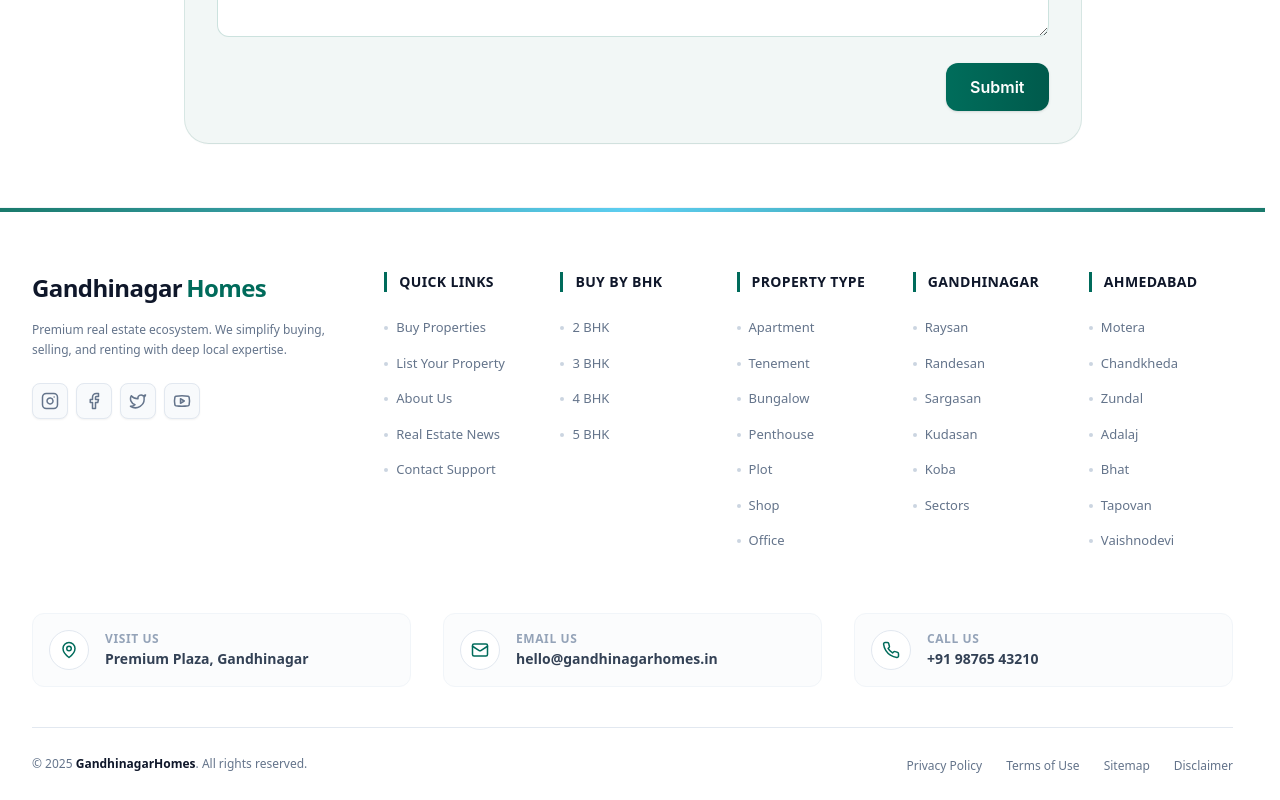
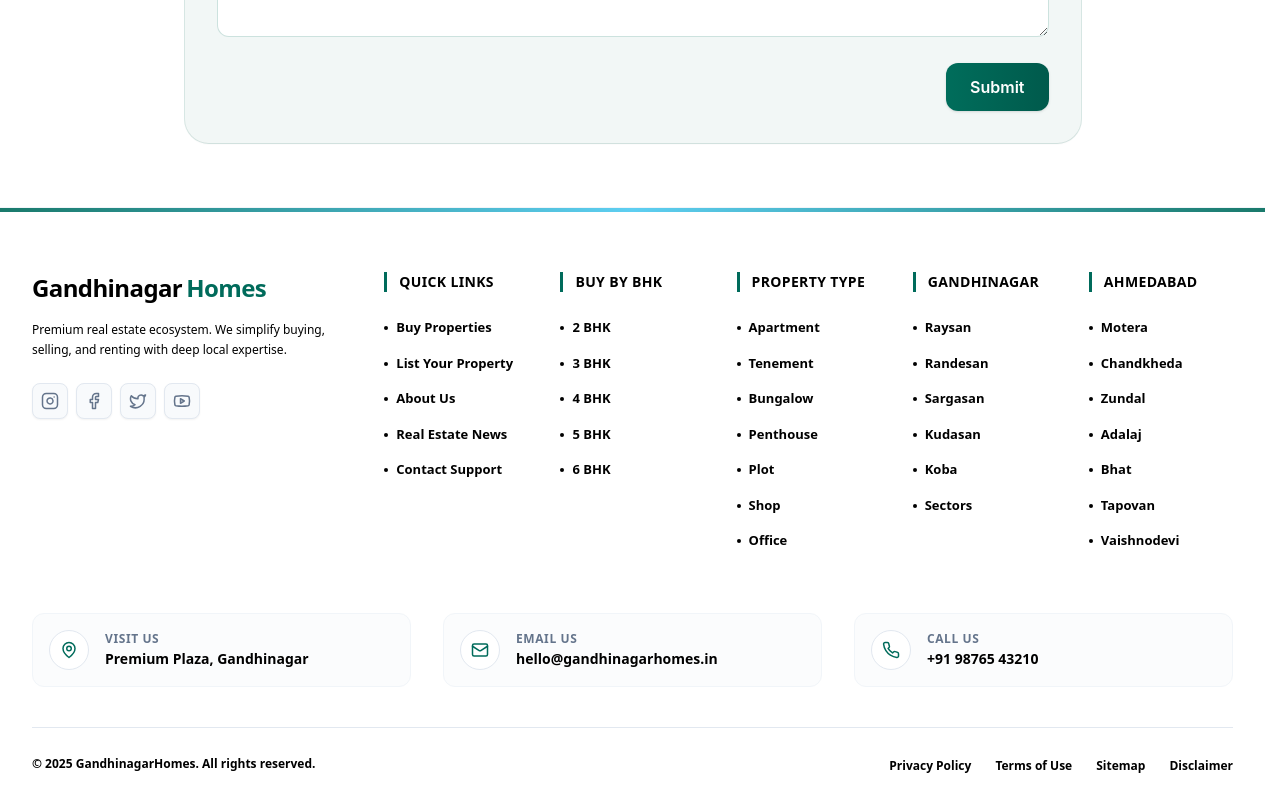
Before and after one commit to Mahammadrauf/gandhinagarhome, a Next.js app: page / in a window 1280 px wide. Shown: the part 6252-7052 px from the top of the page. Built offline with nearby package versions, Linux system fonts and the light colour scheme.

Commit message:
last changes

```diff
--- a/app/properties/[id]/page.tsx
+++ b/app/properties/[id]/page.tsx
@@ -56,9 +56,9 @@ const LinkItem: React.FC<LinkItemProps> = ({ href, label }) => (
   <li>
     <a
       href={href}
-      className="group flex items-center gap-2 text-[13px] font-medium text-slate-500 hover:text-[#006B5B] transition-all duration-300 py-1.5 hover:translate-x-1"
+      className="group flex items-center gap-2 text-[13px] font-medium text-black hover:text-[#006B5B] transition-all duration-300 py-1.5 hover:translate-x-1"
     >
-      <span className="w-1 h-1 rounded-full bg-slate-300 group-hover:bg-[#006B5B] group-hover:w-2 transition-all duration-300" />
+      <span className="w-1 h-1 rounded-full bg-black group-hover:bg-[#006B5B] group-hover:w-2 transition-all duration-300" />
       {label}
     </a>
   </li>
@@ -282,6 +282,7 @@ export default function PropertyDetailsPage({ params }: { params: { id: string }
     { label: '3 BHK', href: '/listings?beds=3' },
     { label: '4 BHK', href: '/listings?beds=4' },
     { label: '5 BHK', href: '/listings?beds=5' },
+    { label: '6 BHK', href: '/listings?beds=6' },
   ];
 
   const propertyTypeLinks = [
--- a/components/Footer.tsx
+++ b/components/Footer.tsx
@@ -1,5 +1,5 @@
 import React from 'react';
-import PropTypes from 'prop-types'; // 1. Import PropTypes
+import PropTypes from 'prop-types';
 import {
   Instagram,
   Facebook,
@@ -21,22 +21,22 @@ interface SocialIconProps {
   label: string;
 }
 
-// --- HELPER COMPONENTS (Moved Outside) ---
+// --- HELPER COMPONENTS ---
 
-// 2. Defined outside Footer to prevent recreation on re-renders
 const LinkItem: React.FC<LinkItemProps> = ({ href, label }) => (
   <li>
     <a
       href={href}
-      className="group flex items-center gap-2 text-[13px] font-medium text-slate-500 hover:text-[#006B5B] transition-all duration-300 py-1.5 hover:translate-x-1"
+      // CHANGED: text-slate-500 to text-black
+      className="group flex items-center gap-2 text-[13px] font-semibold text-black hover:text-[#006B5B] transition-all duration-300 py-1.5 hover:translate-x-1"
     >
-      <span className="w-1 h-1 rounded-full bg-slate-300 group-hover:bg-[#006B5B] group-hover:w-2 transition-all duration-300" />
+      {/* CHANGED: bg-slate-300 to bg-slate-900 for the bullet dot */}
+      <span className="w-1 h-1 rounded-full bg-black group-hover:bg-[#006B5B] group-hover:w-2 transition-all duration-300" />
       {label}
     </a>
   </li>
 );
 
-// 3. Added Prop Validation to stop the red underlines
 LinkItem.propTypes = {
   href: PropTypes.string.isRequired,
   label: PropTypes.string.isRequired,
@@ -65,6 +65,7 @@ const Footer = () => {
     { label: '3 BHK', href: '/listings?beds=3' },
     { label: '4 BHK', href: '/listings?beds=4' },
     { label: '5 BHK', href: '/listings?beds=5' },
+    { label: '6 BHK', href: '/listings?beds=6' },
   ];
 
   const propertyTypeLinks = [
@@ -97,25 +98,24 @@ const Footer = () => {
   ];
 
   // --- STYLES ---
-  const headingClass = "text-sm font-bold text-slate-900 border-l-[3px] border-[#006B5B] pl-3 mb-5 uppercase tracking-wide";
+  const headingClass = "text-sm font-bold text-black border-l-[3px] border-[#006B5B] pl-3 mb-5 uppercase tracking-wide";
 
   return (
-    <footer className="bg-white pt-16 pb-6 relative font-sans text-slate-600 border-t border-slate-100">
+    <footer className="bg-white pt-16 pb-6 relative font-sans text-black border-t border-slate-100">
 
-      {/* --- DECORATIVE TOP LINE --- */}
       <div className="absolute top-0 left-0 w-full h-1 bg-gradient-to-r from-[#006B5B] via-[#4CC9F0] to-[#006B5B] opacity-90" />
 
       <div className="container mx-auto px-4 lg:px-8">
 
-        {/* --- MAIN GRID --- */}
         <div className="grid grid-cols-2 md:grid-cols-3 lg:grid-cols-4 xl:grid-cols-7 gap-8 gap-y-12 mb-14">
 
           {/* 1. BRAND & SOCIAL */}
           <div className="col-span-2 md:col-span-1 xl:col-span-2 pr-4">
-            <h3 className="text-2xl font-extrabold text-slate-900 mb-4 tracking-tight flex items-center gap-1">
+            <h3 className="text-2xl font-extrabold text-black mb-4 tracking-tight flex items-center gap-1">
               Gandhinagar<span className="text-[#006B5B]">Homes</span>
             </h3>
-            <p className="text-xs leading-relaxed text-slate-500 mb-6 max-w-xs">
+            {/* CHANGED: text-slate-500 to text-black */}
+            <p className="text-xs leading-relaxed text-black font-medium mb-6 max-w-xs">
               Premium real estate ecosystem. We simplify buying, selling, and renting with deep local expertise.
             </p>
 
@@ -174,40 +174,40 @@ const Footer = () => {
 
         {/* --- CONTACT STRIP --- */}
         <div className="grid grid-cols-1 md:grid-cols-3 gap-4 lg:gap-8 mb-10">
-            {/* Address Card */}
             <div className="group flex items-center gap-4 p-4 rounded-xl border border-slate-100 bg-slate-50/50 hover:bg-white hover:border-[#006B5B]/30 hover:shadow-md transition-all duration-300 cursor-pointer">
               <div className="w-10 h-10 rounded-full bg-white border border-slate-200 flex items-center justify-center shrink-0 text-[#006B5B] group-hover:bg-[#006B5B] group-hover:text-white transition-colors duration-300">
                 <MapPin size={18} />
               </div>
               <div>
-                <h4 className="text-xs font-bold text-slate-400 uppercase tracking-wider mb-0.5">Visit Us</h4>
-                <p className="text-sm font-semibold text-slate-700 group-hover:text-slate-900">
+                <h4 className="text-xs font-bold text-slate-500 uppercase tracking-wider mb-0.5">Visit Us</h4>
+                {/* CHANGED: text-slate-700 to text-black */}
+                <p className="text-sm font-bold text-black group-hover:text-black">
                   Premium Plaza, Gandhinagar
                 </p>
               </div>
             </div>
 
-            {/* Email Card */}
             <a href="mailto:hello@gandhinagarhomes.in" className="group flex items-center gap-4 p-4 rounded-xl border border-slate-100 bg-slate-50/50 hover:bg-white hover:border-[#006B5B]/30 hover:shadow-md transition-all duration-300">
               <div className="w-10 h-10 rounded-full bg-white border border-slate-200 flex items-center justify-center shrink-0 text-[#006B5B] group-hover:bg-[#006B5B] group-hover:text-white transition-colors duration-300">
                 <Mail size={18} />
               </div>
               <div>
-                <h4 className="text-xs font-bold text-slate-400 uppercase tracking-wider mb-0.5">Email Us</h4>
-                <p className="text-sm font-semibold text-slate-700 group-hover:text-[#006B5B] transition-colors">
+                <h4 className="text-xs font-bold text-slate-500 uppercase tracking-wider mb-0.5">Email Us</h4>
+                {/* CHANGED: text-slate-700 to text-black */}
+                <p className="text-sm font-bold text-black group-hover:text-[#006B5B] transition-colors">
                   hello@gandhinagarhomes.in
                 </p>
               </div>
             </a>
 
-            {/* Phone Card */}
             <a href="tel:+919876543210" className="group flex items-center gap-4 p-4 rounded-xl border border-slate-100 bg-slate-50/50 hover:bg-white hover:border-[#006B5B]/30 hover:shadow-md transition-all duration-300">
               <div className="w-10 h-10 rounded-full bg-white border border-slate-200 flex items-center justify-center shrink-0 text-[#006B5B] group-hover:bg-[#006B5B] group-hover:text-white transition-colors duration-300">
                 <Phone size={18} />
               </div>
               <div>
-                <h4 className="text-xs font-bold text-slate-400 uppercase tracking-wider mb-0.5">Call Us</h4>
-                <p className="text-sm font-semibold text-slate-700 group-hover:text-[#006B5B] transition-colors">
+                <h4 className="text-xs font-bold text-slate-500 uppercase tracking-wider mb-0.5">Call Us</h4>
+                {/* CHANGED: text-slate-700 to text-black */}
+                <p className="text-sm font-bold text-black group-hover:text-[#006B5B] transition-colors">
                   +91 98765 43210
                 </p>
               </div>
@@ -216,14 +216,16 @@ const Footer = () => {
 
         {/* --- BOTTOM BAR --- */}
         <div className="border-t border-slate-200 pt-6 flex flex-col md:flex-row items-center justify-between gap-4">
-          <p className="text-xs text-slate-500 font-medium text-center md:text-left">
-            &copy; {new Date().getFullYear()} <span className="text-slate-900 font-bold">GandhinagarHomes</span>. All rights reserved.
+          {/* CHANGED: text-slate-500 to text-black */}
+          <p className="text-xs text-black font-semibold text-center md:text-left">
+            &copy; {new Date().getFullYear()} <span className="text-black font-bold">GandhinagarHomes</span>. All rights reserved.
           </p>
 
           <ul className="flex flex-wrap justify-center gap-x-6 gap-y-2">
             {['Privacy Policy', 'Terms of Use', 'Sitemap', 'Disclaimer'].map((item) => (
               <li key={item}>
-                <a href={`/${item.toLowerCase().replace(/ /g, '-')}`} className="text-xs font-medium text-slate-500 hover:text-[#006B5B] transition-colors relative group">
+                {/* CHANGED: text-slate-500 to text-black */}
+                <a href={`/${item.toLowerCase().replace(/ /g, '-')}`} className="text-xs font-bold text-black hover:text-[#006B5B] transition-colors relative group">
                   {item}
                   <span className="absolute -bottom-1 left-0 w-0 h-px bg-[#006B5B] group-hover:w-full transition-all duration-300"></span>
                 </a>
```
